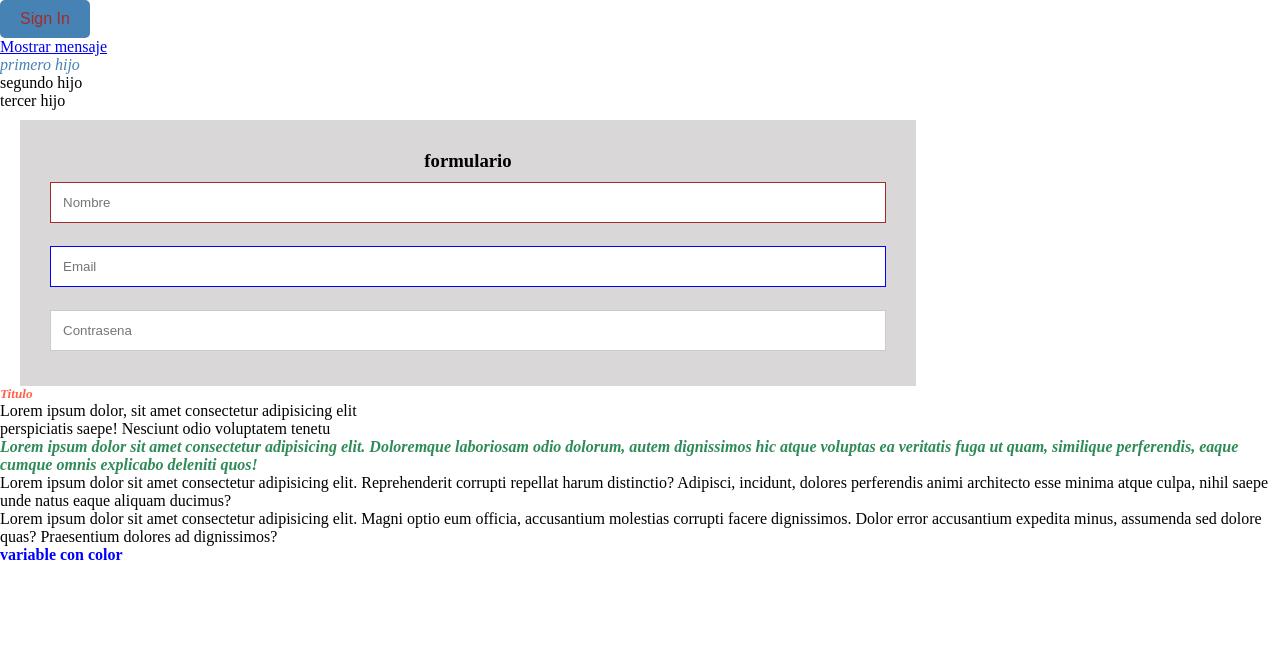
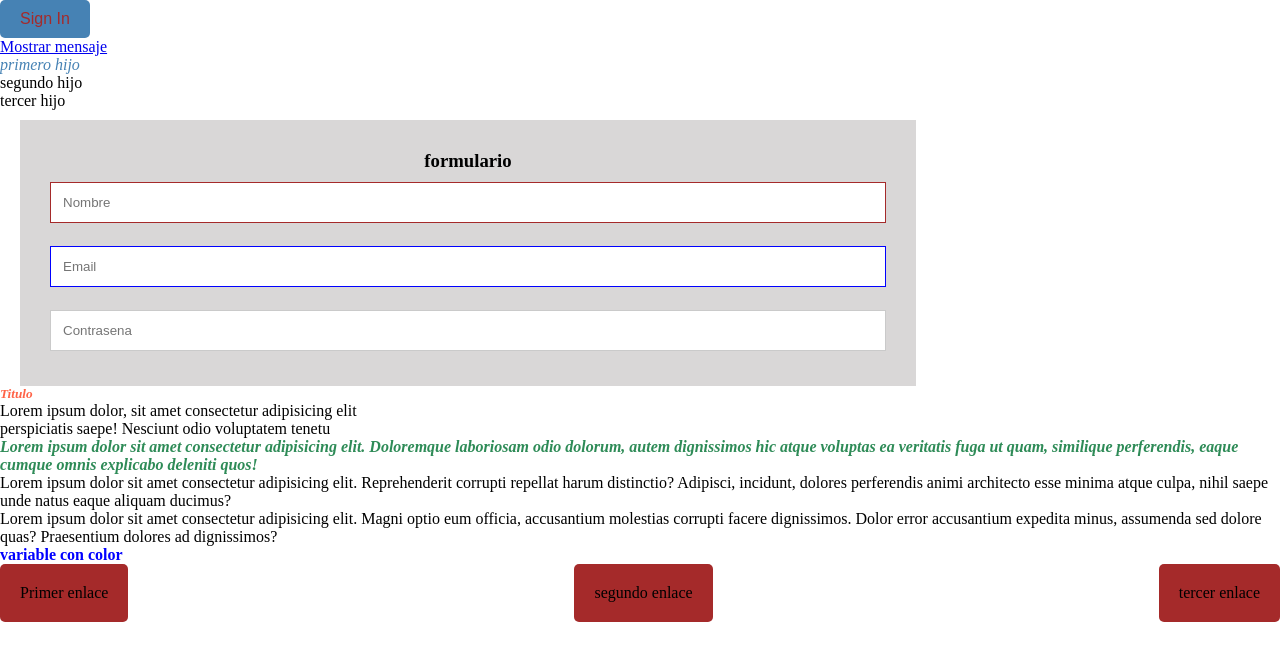
Before and after one commit to Jensen1109/pseudoclases, a plain HTML site: page index.html in a window 1280 px wide. Drawn offline with Linux system fonts and the light colour scheme.

Commit message:
ejercicio10: Diseña una navegacion con sus etiquetas semanticas que cambie su color al pasar sobre el link

```diff
--- a/index.html
+++ b/index.html
@@ -49,7 +49,13 @@
         <div class="ejer9">
             <h4>variable con color</h4>
         </div>
-        <div></div>
+        <div class="ejer10">
+            <nav class="navegar">
+                <a href="">Primer enlace</a>
+                <a href="">segundo enlace</a>
+                <a href="">tercer enlace</a>
+            </nav>
+        </div>
         <div></div>
         <div></div>
         <div></div>
--- a/styles.css
+++ b/styles.css
@@ -90,3 +90,19 @@
     color: var(--color);
     font-weight: bold;
 }
+.ejer10 .navegar{
+    display: flex;
+    justify-content: space-between;
+}
+.navegar a{
+    text-decoration: none;
+    font-weight: 500;
+    color: black;
+    padding: 20px;
+    background-color: brown;
+    border-radius: 5px;
+}
+.navegar a:hover{
+    background-color: var(--color);
+    color: white;
+}
```
